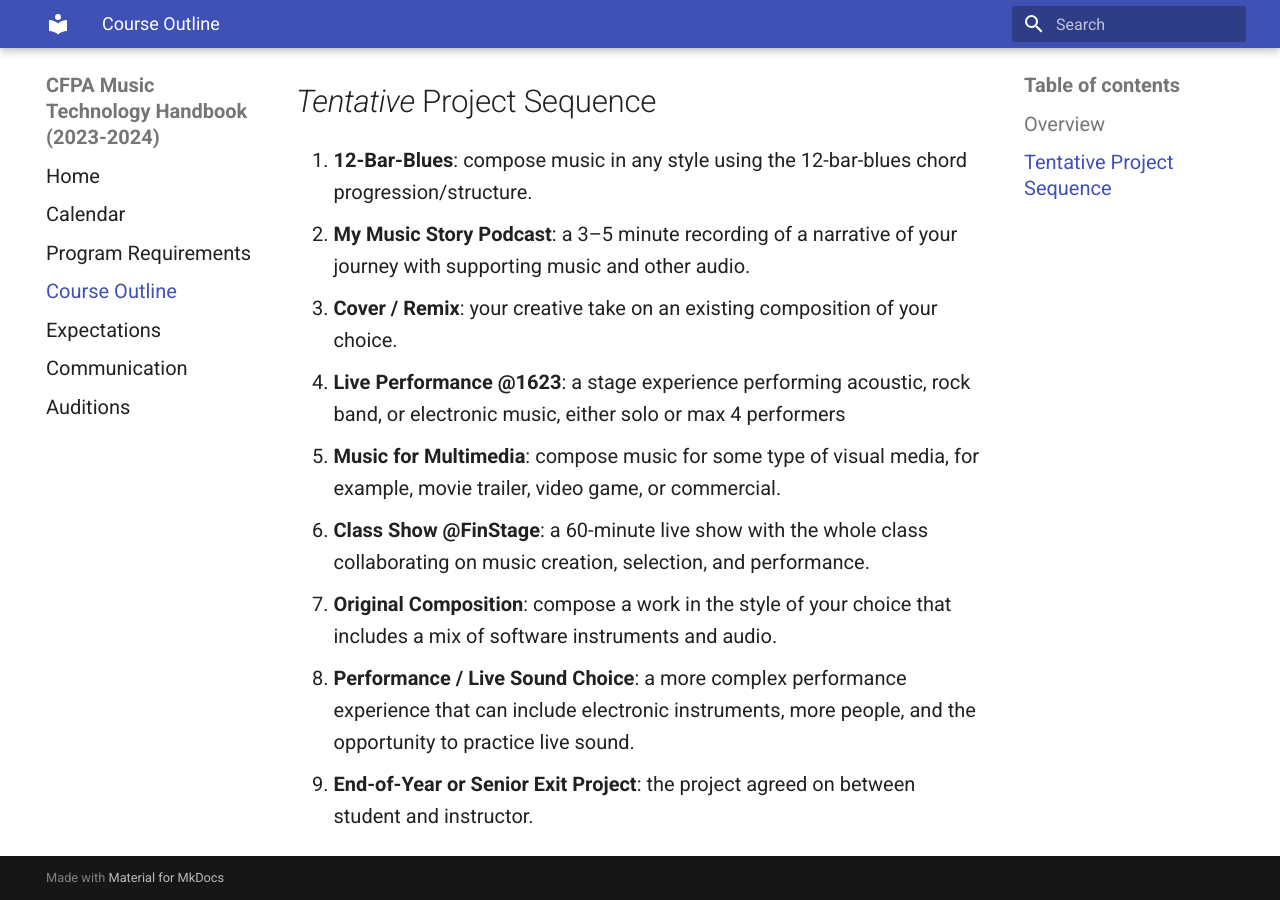
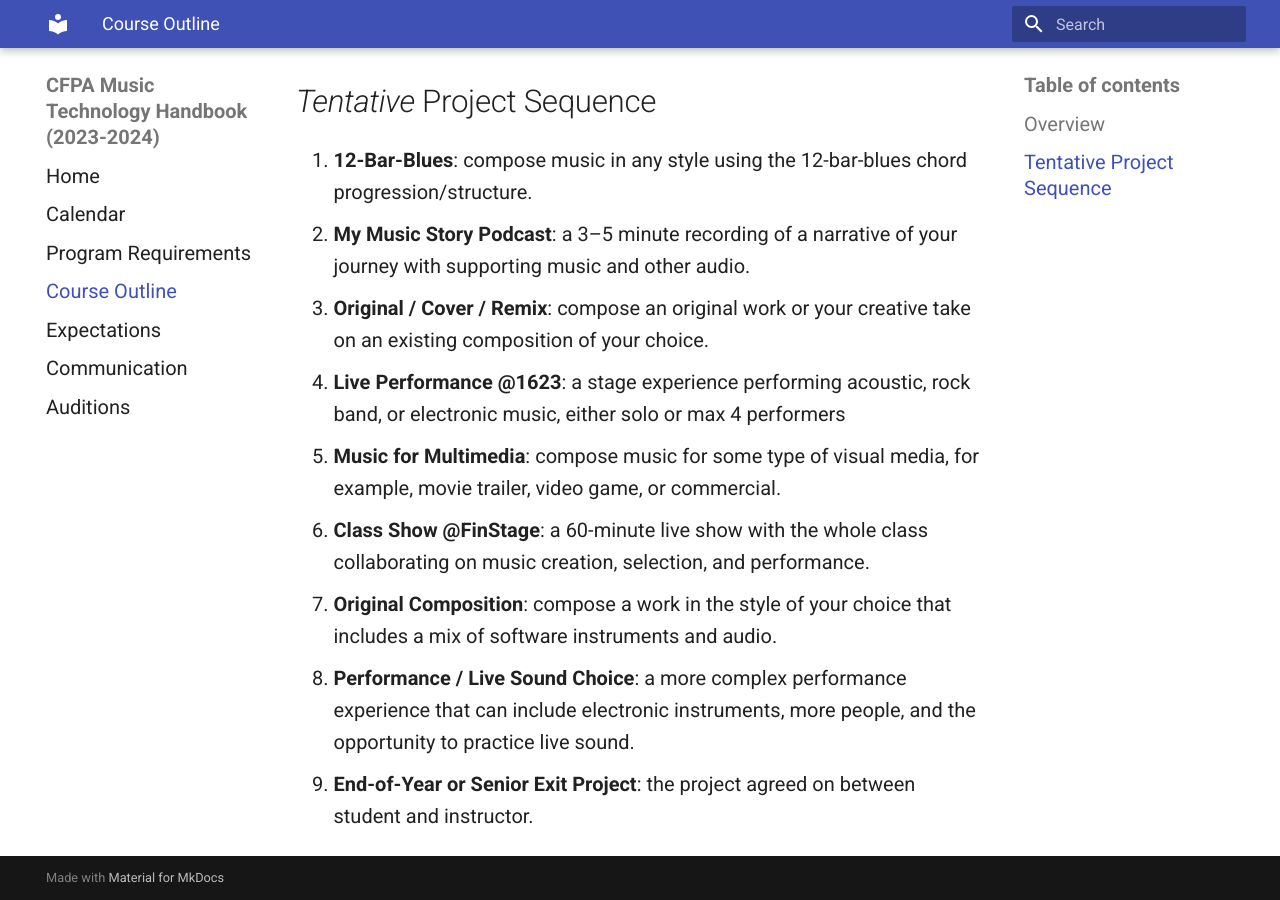
Before and after one commit to sophia-sms/handbook, an MkDocs documentation site: the page built from docs/course-outline.md, in a window 1280 px wide and 900 px high, scrolled down 906 px. Built offline with MkDocs 1.6.1 and Material for MkDocs 9.7.7, drawn with Linux system fonts in a browser that asks for light colours.

Commit message:
Update course-outline.md

```diff
--- a/docs/course-outline.md
+++ b/docs/course-outline.md
@@ -20,7 +20,7 @@ The course will be centered around projects that will give students the opportun
 
 1. **12-Bar-Blues**: compose music in any style using the 12-bar-blues chord progression/structure.
 1. **My Music Story Podcast**: a 3–5 minute recording of a narrative of your journey with supporting music and other audio.
-1. **Cover / Remix**: your creative take on an existing composition of your choice.
+1. **Original / Cover / Remix**: compose an original work or your creative take on an existing composition of your choice.
 1. **Live Performance @1623**: a stage experience performing acoustic, rock band, or electronic music, either solo or max 4 performers
 1. **Music for Multimedia**: compose music for some type of visual media, for example, movie trailer, video game, or commercial.
 1. **Class Show @FinStage**: a 60-minute live show with the whole class collaborating on music creation, selection, and performance.
```
